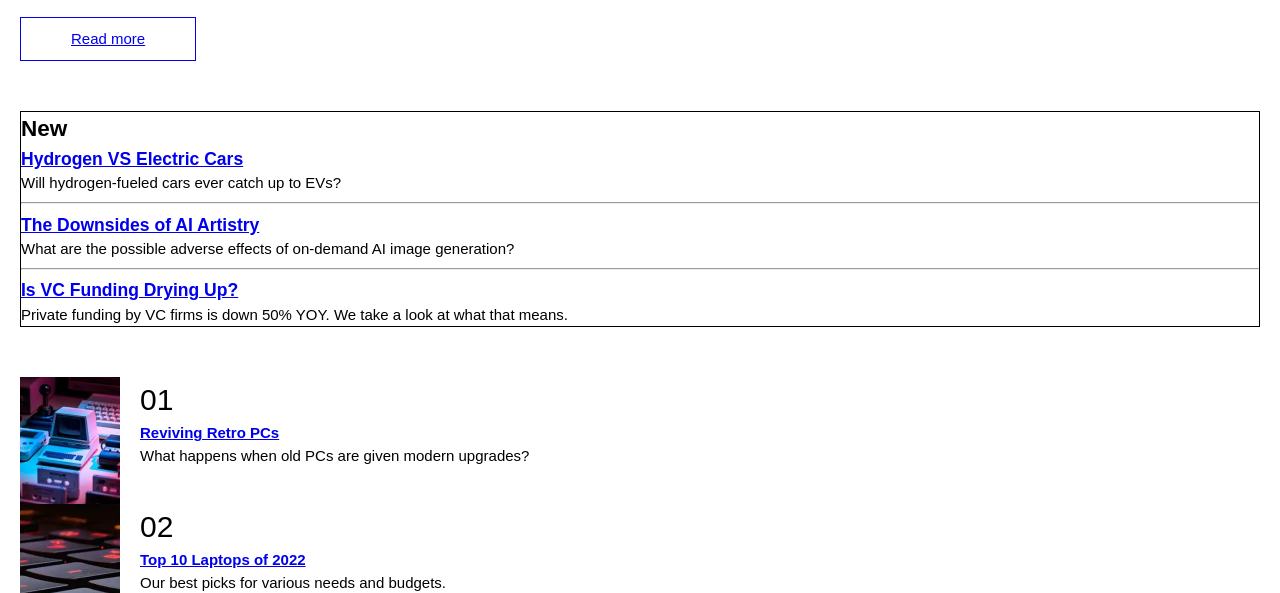
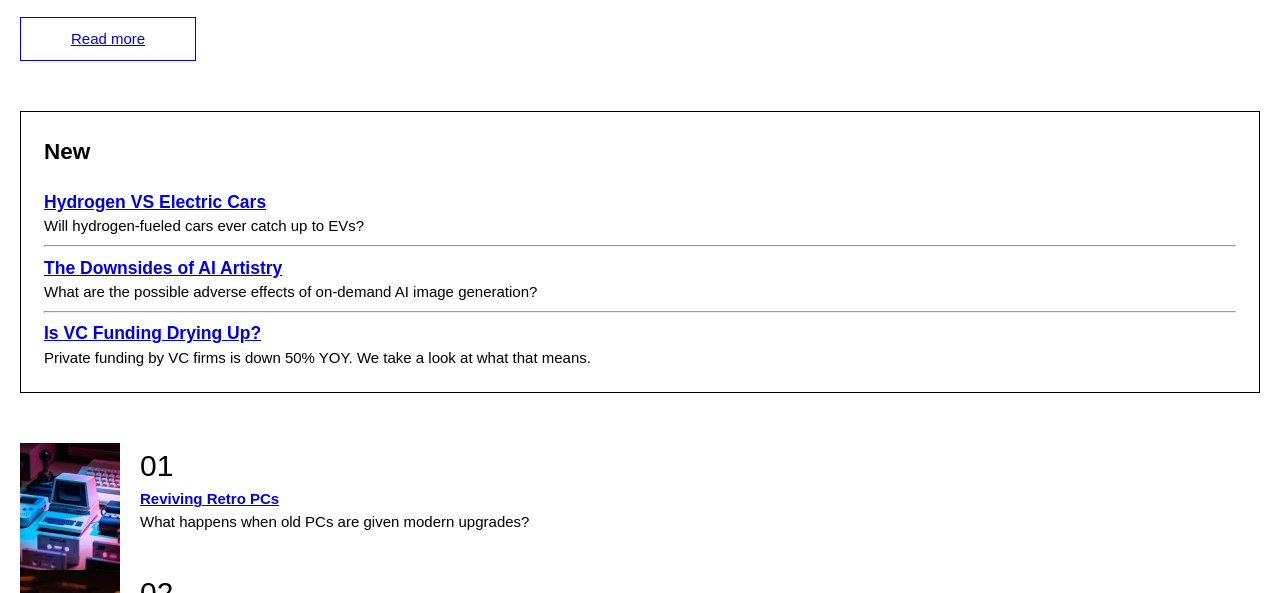
Before and after one commit to YariMorcus/news-homepage, a website built with Parcel: page src/index.html in a window 1280 px wide. Shown: the part 777-1370 px from the top of the page. Built offline with nearby package versions, Linux system fonts and the light colour scheme.

Commit message:
Sidebar: add spacing CSS

```diff
--- a/src/scss/components/_sidebar.scss
+++ b/src/scss/components/_sidebar.scss
@@ -1,4 +1,8 @@
 .news-sidebar {
-  //   margin-bottom: 5rem;
+  padding: 2.3rem;
   border: 1px solid;
+
+  &__title {
+    margin-bottom: 2rem;
+  }
 }
```
